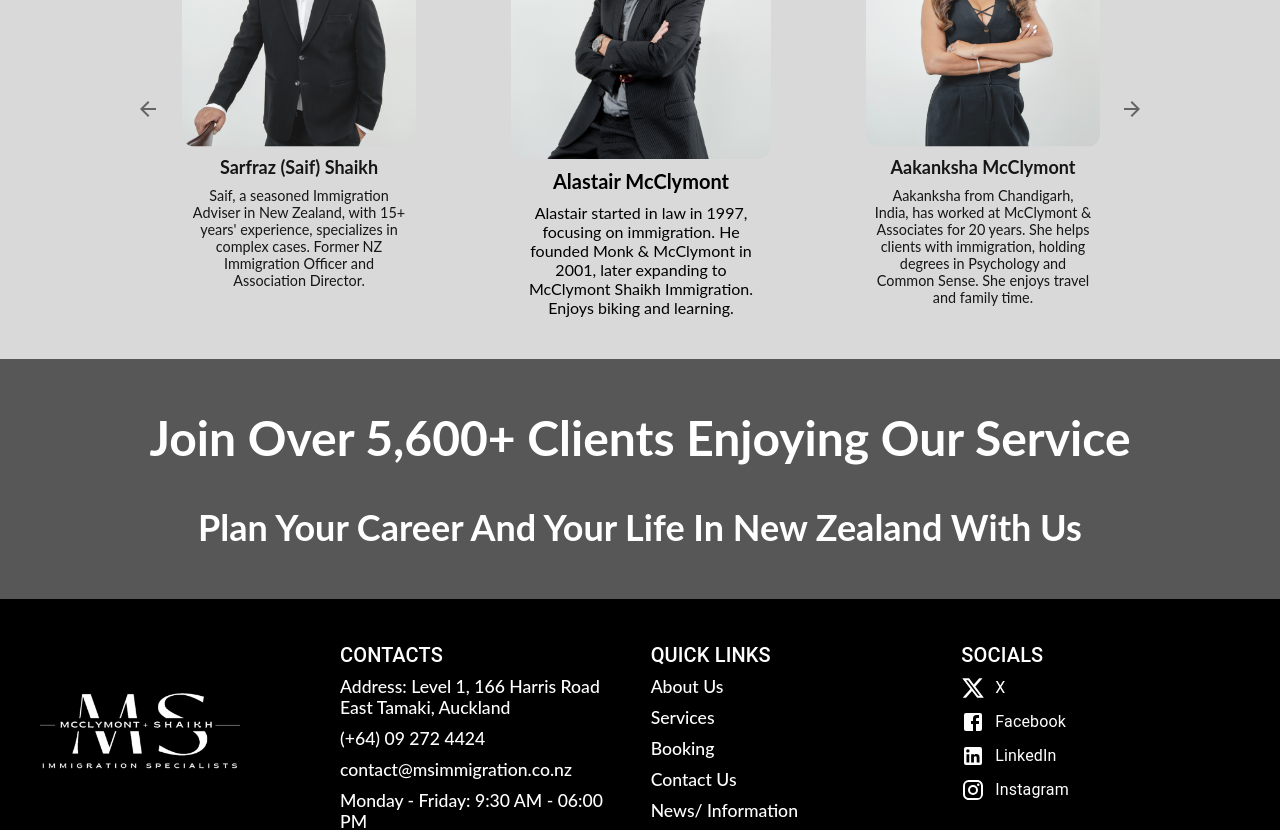
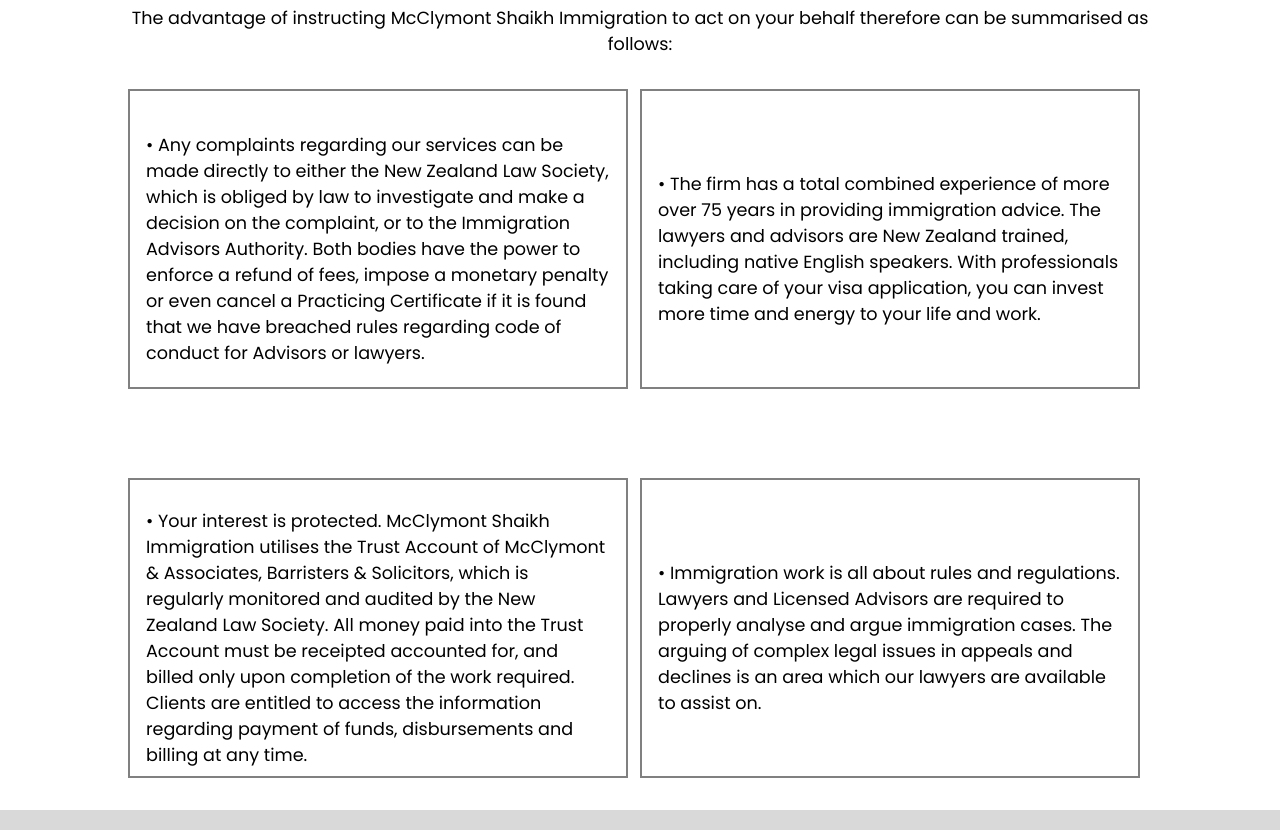
Before and after one commit to SnapAman/immigration-website, a React (Vite) app: page / in a window 1280 px wide. Shown: the part 2320-3150 px from the top of the page. Built offline with nearby package versions, Linux system fonts and the light colour scheme.

Commit message:
Added Why Mcclymont on home page

```diff
--- a/src/Components/Home/HomeCarosel.css
+++ b/src/Components/Home/HomeCarosel.css
@@ -61,3 +61,21 @@
     text-align: center;
     margin-bottom: 10px;
   }
+  /* .whymacclymont{
+    padding: 0% 0%;
+  } */
+  .whymacclymont p{
+    font-size: 1.1rem;
+    font-family: "Poppins", sans-serif;
+    margin-top: 20px;
+    text-align: left;
+  }
+  .whymacclymont{
+    margin: 0 auto;
+    width: 80%;
+    position: relative;
+  }
+  .whymacclymont h1{
+    font-size: 3rem;
+    text-align: center;
+  }
--- a/src/Components/Home/HomeCarosel.jsx
+++ b/src/Components/Home/HomeCarosel.jsx
@@ -5,6 +5,8 @@
 import { IconButton } from '@mui/material';
 import { ArrowBack, ArrowForward } from '@mui/icons-material'; // Import icons
 import './HomeCarosel.css';
+import Box from '@mui/material/Box';
+
 
 function HomeCarosel() {
     const settings = {
@@ -72,6 +74,83 @@
                     </IconButton>
                 </div>
             </div>
+
+            <div className='whymacclymont'>
+                <h1>Why McClymont Shaikh Immigration?</h1>
+                <div style={{ width: '100%', display: 'flex', justifyContent: 'center' }}>
+                    <div className='sep-line'></div>
+
+                </div>
+                <p style={{ textAlign: 'center' }}>Our speciality is in the more difficult immigration cases, including appeals to the Immigration and Protection Tribunal, Ministerial requests, complaints on applications at the managerial level of Immigration New Zealand, complaints to other bodies, including the Office of the Ombudsman and the Office of the Privacy Commissioner, reconsiderations and appeals on declined visas of any type. </p>
+                <p style={{ textAlign: 'center' }}>
+                    Our experienced New Zealand trained lawyers have decades of experience and expertise in Administrative Law and a wealth of experience in Immigration Law. We are capable of tackling any problems that might occur during any Immigration application or appeal.
+                </p>
+                <p style={{ marginTop: '50px', textAlign: 'center' }}>
+                    The advantage of instructing McClymont Shaikh Immigration  to act on your behalf therefore can be summarised as follows:
+                </p>
+                <div style={{ width: '100%', display: 'flex', justifyContent: 'space-around', alignItems:'center' }}>
+                    <div style={{ width:'100%'}}>
+                    <Box
+                            height={300}
+                            width={500}
+                            my={4}
+                            display="flex"
+                            alignItems="center"
+                            gap={4}
+                            p={2}
+                            sx={{ border: '2px solid grey' }}
+                        >
+                             <p> •	Any complaints regarding our services can be made directly to either the New Zealand Law Society, which is obliged by law to investigate and make a decision on the complaint, or to the Immigration Advisors Authority. Both bodies have the power to enforce a refund of fees, impose a monetary penalty or even cancel a Practicing Certificate if it is found that we have breached rules regarding code of conduct for Advisors or lawyers.</p>
+                        </Box>
+                    </div>
+                    <div style={{ width: '100%' }}>
+                        <Box
+                            height={300}
+                            width={500}
+                            my={4}
+                            display="flex"
+                            alignItems="center"
+                            gap={4}
+                            p={2}
+                            sx={{ border: '2px solid grey' }}
+                        >
+                            <p> •	The firm has a total combined experience of more over 75 years in providing immigration advice. The lawyers and advisors are New Zealand trained, including native English speakers. With professionals taking care of your visa application, you can invest more time and energy to your life and work.</p>
+                        </Box>
+                    </div>
+                </div>
+
+                <div style={{ width: '100%', display: 'flex', justifyContent: 'space-around', alignItems:'center', marginTop:'25px' }}>
+                    <div style={{ width:'100%'}}>
+                    <Box
+                            height={300}
+                            width={500}
+                            my={4}
+                            display="flex"
+                            alignItems="center"
+                            gap={4}
+                            p={2}
+                            sx={{ border: '2px solid grey' }}
+                        >
+                            <p style={{fontSize:'1.1rem'}}> •	Your interest is protected. McClymont Shaikh Immigration utilises the Trust Account of McClymont & Associates, Barristers & Solicitors, which is regularly monitored and audited by the New Zealand Law Society. All money paid into the Trust Account must be receipted accounted for, and billed only upon completion of the work required. Clients are entitled to access the information regarding payment of funds, disbursements and billing at any time.</p>
+                        </Box>
+                    </div>
+                    <div style={{ width: '100%' }}>
+                        <Box
+                            height={300}
+                            width={500}
+                            my={4}
+                            display="flex"
+                            alignItems="center"
+                            gap={4}
+                            p={2}
+                            sx={{ border: '2px solid grey' }}
+                        >
+                             <p> •	Immigration work is all about rules and regulations. Lawyers and Licensed Advisors are required to properly analyse and argue immigration cases. The arguing of complex legal issues in appeals and declines is an area which our lawyers are available to assist on.</p>
+                        </Box>
+                    </div>
+                </div>
+
+            </div>
         </>
 
     );
@@ -82,7 +161,7 @@
     {
         name: 'Resident Visa',
         img: 'src/assets/ResidentVisaHome.jpg',
-        review:'Compared to most countries in the world, New Zealand offers a great work-life balance. That’s reflected time and time again in international surveys.'
+        review: 'Compared to most countries in the world, New Zealand offers a great work-life balance. That’s reflected time and time again in international surveys.'
     },
     {
         name: 'Visitor Visa',
```
